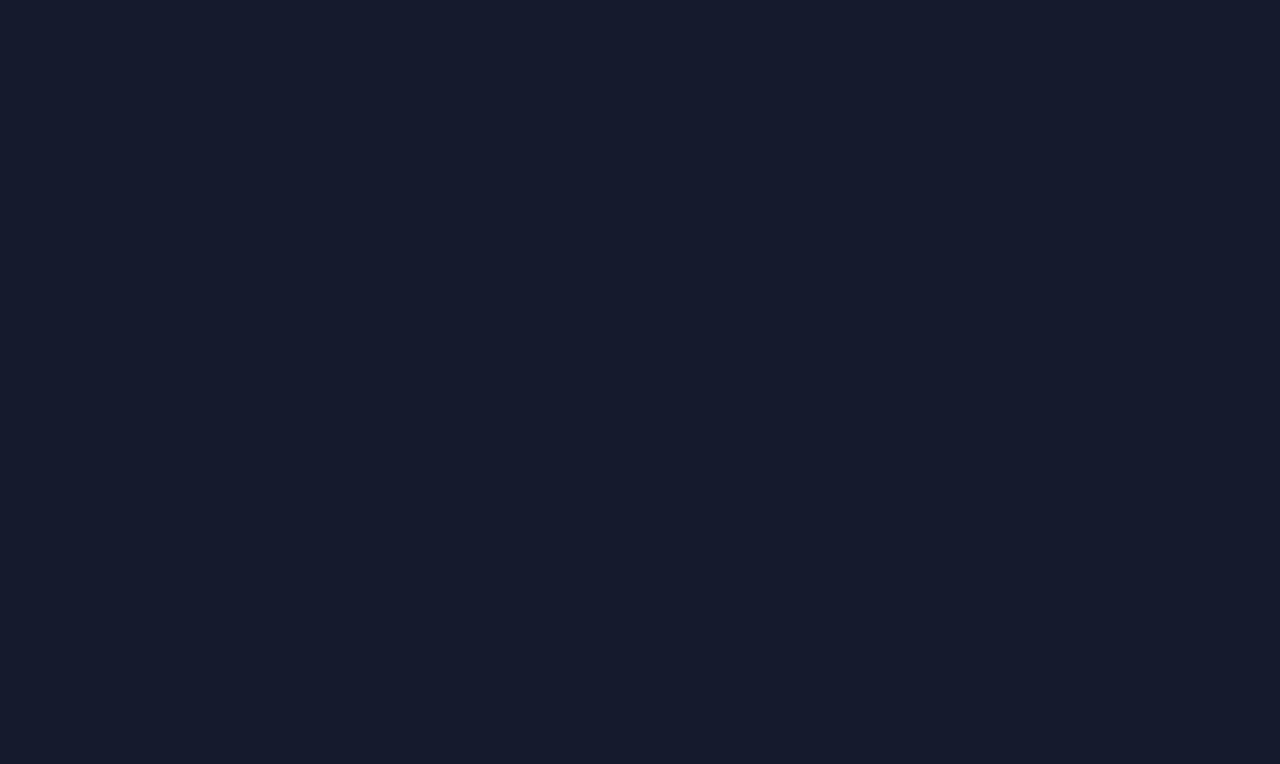
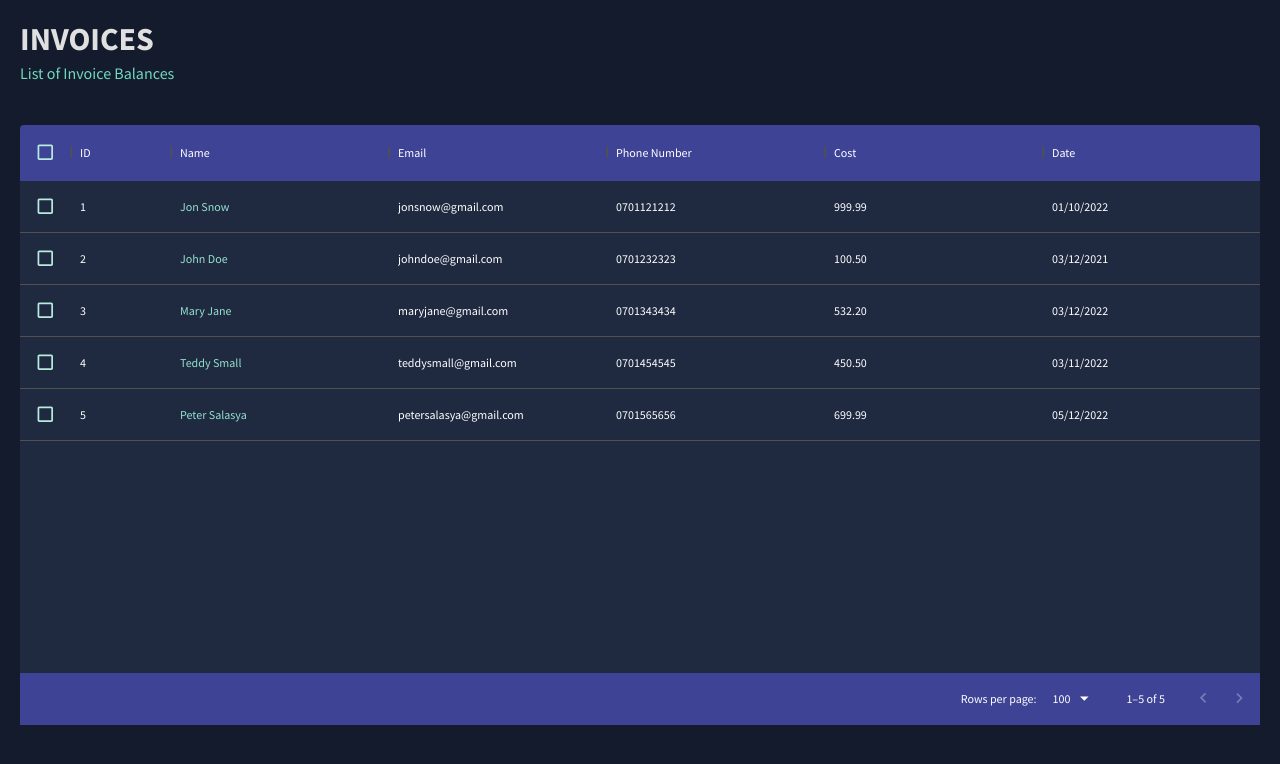
Before and after one commit to ElijahBundi/TrackEA-client, a React (Create React App) app: page /dashboard/invoices in a window 1280 px wide. Before the commit this address had no page. Shown: the top 764 px of the page. Built offline with nearby package versions, Linux system fonts and the light colour scheme; what react-swipeable-views-utils would draw is missing.

Commit message:
invoices page complete

```diff
--- a/src/App.js
+++ b/src/App.js
@@ -13,6 +13,7 @@
 import TopBar from "./Components/Dashboard/TopBar";
 import Team from "./Components/Dashboard/Team";
 import Contacts from "./Components/Dashboard/Contacts";
+import Invoices from "./Components/Dashboard/Invoices";
 
 function App() {
   const [theme, colorMode] = useMode();
@@ -34,6 +35,7 @@
                 <Route path="dashboard/sidebar" element={<SideBar />} />
                 <Route path="dashboard/team" element={<Team />} />
                 <Route path="dashboard/contacts" element={<Contacts />} />
+                <Route path="dashboard/invoices" element={<Invoices />} />
               </Routes>
             </BrowserRouter>
           {/* </main> */}
--- a/src/Components/Dashboard/Invoices.jsx
+++ b/src/Components/Dashboard/Invoices.jsx
@@ -1,5 +1,5 @@
 import React from "react";
-import { Box, useTheme } from "@mui/material";
+import { Box, Typography, useTheme } from "@mui/material";
 import { DataGrid } from "@mui/x-data-grid";
 import { tokens } from "../../theme";
 import { mockDataInvoices } from "../../Data/mockData";
@@ -13,11 +13,6 @@
     {
       field: "id",
       headerName: "ID",
-      flex: 0.5,
-    },
-    {
-      field: "licenseNumber",
-      headerName: "License Number",
     },
     {
       field: "name",
@@ -36,28 +31,25 @@
       flex: 1,
     },
     {
-      field: "address",
-      headerName: "Address",
+      field: "cost",
+      headerName: "Cost",
       flex: 1,
+      renderCell: (params) => {
+        <Typography color={colors.greenAccent[500]}>
+          ${params.row.cost}
+        </Typography>;
+      },
     },
     {
-      field: "city",
-      headerName: "City",
-      flex: 1,
-    },
-    {
-      field: "zipCode",
-      headerName: "ZipCode",
+      field: "date",
+      headerName: "Date",
       flex: 1,
     },
   ];
 
   return (
     <Box m="20px">
-      <Header
-        title="INVOICES"
-        subtitle="List of Invoices for future reference"
-      />
+      <Header title="INVOICES" subtitle="List of Invoice Balances" />
       <Box
         m="40px 0 0 0"
         height="75vh"
@@ -82,16 +74,12 @@
             borderTop: "none",
             backgroundColor: colors.blueAccent[700],
           },
-          "& .MuiDataGrid-toolbarContainer .MuiButton-text": {
-            color: `${colors.grey[100]} !important`,
+          "& .MuiCheckbox-root": {
+            color: `${colors.greenAccent[200]} !important`,
           },
         }}
       >
-        <DataGrid
-          rows={mockDataInvoices}
-          columns={columns}
-        //   components={{ Toolbar: GridToolbar }}
-        />
+        <DataGrid checkboxSelection rows={mockDataInvoices} columns={columns} />
       </Box>
     </Box>
   );
```
